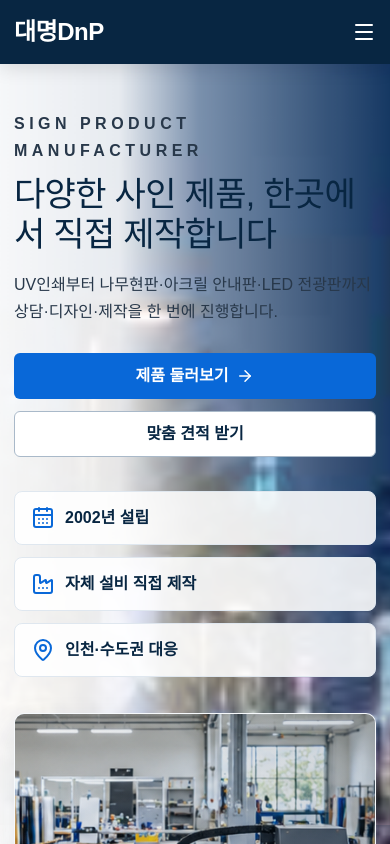
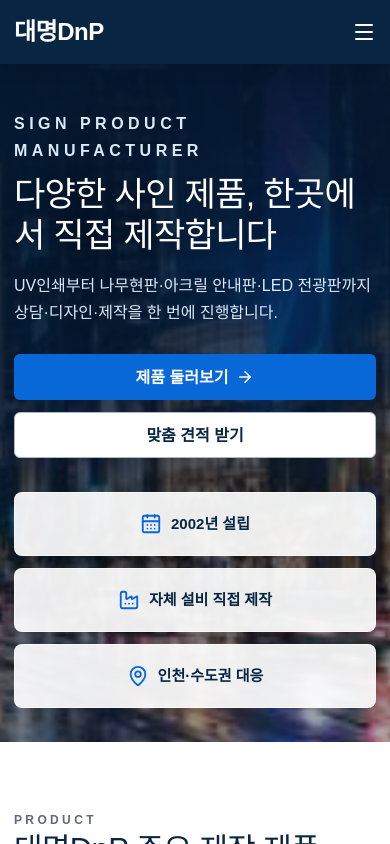
Before and after one commit to sg40331-afk/dmdnp0909, a Next.js app: page / in a window 390 px wide. Shown: the top 844 px of the page. Built offline with nearby package versions, Linux system fonts and the light colour scheme.

Commit message:
Simplify hero city background

```diff
--- a/app/globals.css
+++ b/app/globals.css
@@ -43,30 +43,24 @@ img { max-width: 100%; display: block; }
 .button-light { background: #fff; color: var(--blue); }
 
 .hero { position: relative; min-height: 455px; overflow: hidden; isolation: isolate; background: #07182c; }
-.hero::before { content: ""; position: absolute; inset: -4%; z-index: -2; background-image: linear-gradient(90deg, rgba(255,255,255,.98) 0%, rgba(255,255,255,.9) 34%, rgba(255,255,255,.46) 52%, rgba(5,18,32,.2) 100%), url("/dmdnp-assets/hero-city-night.jpg"); background-size: cover; background-position: center; animation: heroCityDrift 18s ease-in-out infinite alternate; will-change: transform, background-position; }
-.hero::after { content: ""; position: absolute; inset: 0 0 0 47%; z-index: -1; background: linear-gradient(95deg, rgba(255,255,255,.38), rgba(255,255,255,.08) 28%, rgba(8,38,66,.24) 100%), repeating-linear-gradient(90deg, rgba(255,255,255,.2) 0 6px, rgba(8,38,66,.1) 6px 12px, transparent 12px 24px), radial-gradient(circle at 62% 28%, rgba(9,104,216,.3), transparent 30%); background-size: 100% 100%, 170px 100%, 100% 100%; animation: heroNightMotion 12s ease-in-out infinite alternate; }
-.hero-inner { position: relative; z-index: 2; display: grid; grid-template-columns: 1fr .9fr; align-items: center; gap: 36px; padding: 70px 0 52px; }
-.kicker { margin: 0 0 10px; color: var(--blue); font-size: 12px; font-weight: 900; letter-spacing: .28em; text-transform: uppercase; }
+.hero::before { content: ""; position: absolute; inset: -3%; z-index: -2; background-image: linear-gradient(90deg, #06182e 0%, rgba(6,24,46,.97) 27%, rgba(6,24,46,.78) 43%, rgba(6,24,46,.22) 66%, rgba(6,24,46,.04) 100%), url("/dmdnp-assets/hero-city-night.jpg"); background-size: cover; background-position: center right; animation: heroCityDrift 20s ease-in-out infinite alternate; will-change: transform, background-position; }
+.hero::after { content: ""; position: absolute; inset: 0; z-index: -1; pointer-events: none; background: radial-gradient(circle at 72% 34%, rgba(9,104,216,.18), transparent 31%), linear-gradient(90deg, rgba(6,24,46,.42) 0%, rgba(6,24,46,.12) 44%, transparent 72%); }
+.hero-inner { position: relative; z-index: 2; display: grid; grid-template-columns: minmax(0, 680px); align-items: center; gap: 36px; padding: 76px 0 58px; }
+.kicker { margin: 0 0 10px; color: #8fc5ff; font-size: 12px; font-weight: 900; letter-spacing: .28em; text-transform: uppercase; }
 h1, h2, h3 { color: var(--navy); line-height: 1.25; letter-spacing: -.02em; }
-.hero h1 { margin: 0 0 16px; font-size: clamp(34px, 4.1vw, 50px); max-width: 640px; line-height: 1.18; }
-.hero p { max-width: 650px; color: #28384a; font-size: 19px; }
+.hero h1 { margin: 0 0 16px; color: #fff; font-size: clamp(34px, 4vw, 48px); max-width: 620px; line-height: 1.2; text-shadow: 0 8px 26px rgba(0,0,0,.28); }
+.hero p { max-width: 620px; color: #dbe9f8; font-size: 18px; }
 .hero-actions, .cta-actions { display: flex; gap: 12px; flex-wrap: wrap; margin-top: 28px; }
-.trust-strip { display: grid; grid-template-columns: repeat(3, minmax(0, 1fr)); gap: 12px; margin-top: 34px; max-width: 760px; }
-.trust-strip div { display: flex; align-items: center; gap: 10px; min-width: 0; padding: 14px 16px; background: rgba(255,255,255,.88); border: 1px solid var(--line); border-radius: 8px; font-weight: 900; color: var(--navy); font-size: 16px; line-height: 1.2; white-space: nowrap; }
-.trust-strip svg { color: var(--blue); flex: 0 0 auto; }
+.trust-strip { display: grid; grid-template-columns: repeat(3, minmax(0, 1fr)); gap: 12px; margin-top: 34px; max-width: 720px; }
+.trust-strip div { display: flex; align-items: center; justify-content: center; gap: 9px; min-width: 0; min-height: 64px; padding: 12px 14px; background: rgba(255,255,255,.92); border: 1px solid rgba(255,255,255,.52); border-radius: 8px; font-weight: 900; color: var(--navy); font-size: 15px; line-height: 1.2; white-space: nowrap; box-shadow: 0 12px 30px rgba(0,0,0,.12); }
+.trust-strip svg { color: var(--blue); flex: 0 0 auto; width: 22px; height: 22px; }
 .hero-machine { min-height: 315px; border-radius: 10px; border: 1px solid rgba(255,255,255,.75); box-shadow: var(--shadow); position: relative; overflow: hidden; background: #dce8f2; }
 .hero-machine img { object-fit: cover; }
 .hero-machine::after { content: ""; position: absolute; inset: 0; background: linear-gradient(90deg, rgba(8,38,66,.05), rgba(8,38,66,.2)); }
 
 @keyframes heroCityDrift {
-  0% { transform: scale(1.04) translate3d(-1.5%, 0, 0); background-position: 48% 50%; }
-  100% { transform: scale(1.1) translate3d(2%, -1.2%, 0); background-position: 58% 48%; }
-}
-
-@keyframes heroNightMotion {
-  0% { background-position: 0 0, -90px 0, 0 0; transform: translate3d(-1.8%, 0, 0) scale(1.02); opacity: .82; }
-  50% { background-position: 0 0, 40px 0, 0 0; opacity: .96; }
-  100% { background-position: 0 0, 120px 0, 0 0; transform: translate3d(2.2%, -1.5%, 0) scale(1.06); opacity: .9; }
+  0% { transform: scale(1.03) translate3d(-1%, 0, 0); background-position: 72% 50%; }
+  100% { transform: scale(1.08) translate3d(1.8%, -1%, 0); background-position: 86% 48%; }
 }
 
 .section { padding: 82px 0; }
@@ -140,7 +134,7 @@ textarea { min-height: 140px; resize: vertical; }
   .desktop-nav, .header-quote { display: none; }
   .mobile-menu { display: inline-grid; place-items: center; }
   .hero-inner, .detail-layout, .about-band, .contact-grid, .problem-solution { grid-template-columns: 1fr; }
-  .hero::after { inset: auto 0 0 0; height: 230px; opacity: .68; }
+  .hero::after { opacity: .9; }
   .hero h1 { max-width: 620px; }
   .grid-3, .portfolio-grid, .audience-grid { grid-template-columns: repeat(2, 1fr); }
   .process-row { grid-template-columns: repeat(2, 1fr); }
@@ -152,7 +146,7 @@ textarea { min-height: 140px; resize: vertical; }
   .brand-name { font-size: 24px; }
   .brand-caption { display: none; }
   .hero-inner { padding: 46px 0 34px; }
-  .hero::before { background-position: 64% center; animation-duration: 24s; }
+  .hero::before { background-image: linear-gradient(180deg, rgba(6,24,46,.96) 0%, rgba(6,24,46,.82) 44%, rgba(6,24,46,.28) 100%), url("/dmdnp-assets/hero-city-night.jpg"); background-position: 70% center; animation-duration: 24s; }
   .hero h1 { font-size: 34px; }
   .hero p { font-size: 16px; }
   .trust-strip div { white-space: normal; }
@@ -166,5 +160,5 @@ textarea { min-height: 140px; resize: vertical; }
 }
 
 @media (prefers-reduced-motion: reduce) {
-  .hero::before, .hero::after { animation: none; }
+  .hero::before { animation: none; }
 }
--- a/app/page.tsx
+++ b/app/page.tsx
@@ -1,4 +1,3 @@
-import Image from "next/image";
 import Link from "next/link";
 import { ArrowRight, CalendarDays, Factory, MapPin, MessageCircle, PenTool, Settings, Truck, Wrench } from "lucide-react";
 import { faqs, portfolioItems, products } from "@/lib/dmdnp-data";
@@ -42,7 +41,6 @@ export default function Home() {
                 <div><MapPin />인천·수도권 대응</div>
               </div>
             </div>
-            <div className="hero-machine"><Image src="/dmdnp-assets/hero-workshop.png" alt="대명DnP 대형 UV 프린터 제작 현장" fill priority sizes="(max-width: 980px) 100vw, 45vw" /></div>
           </div>
         </section>
 
```
